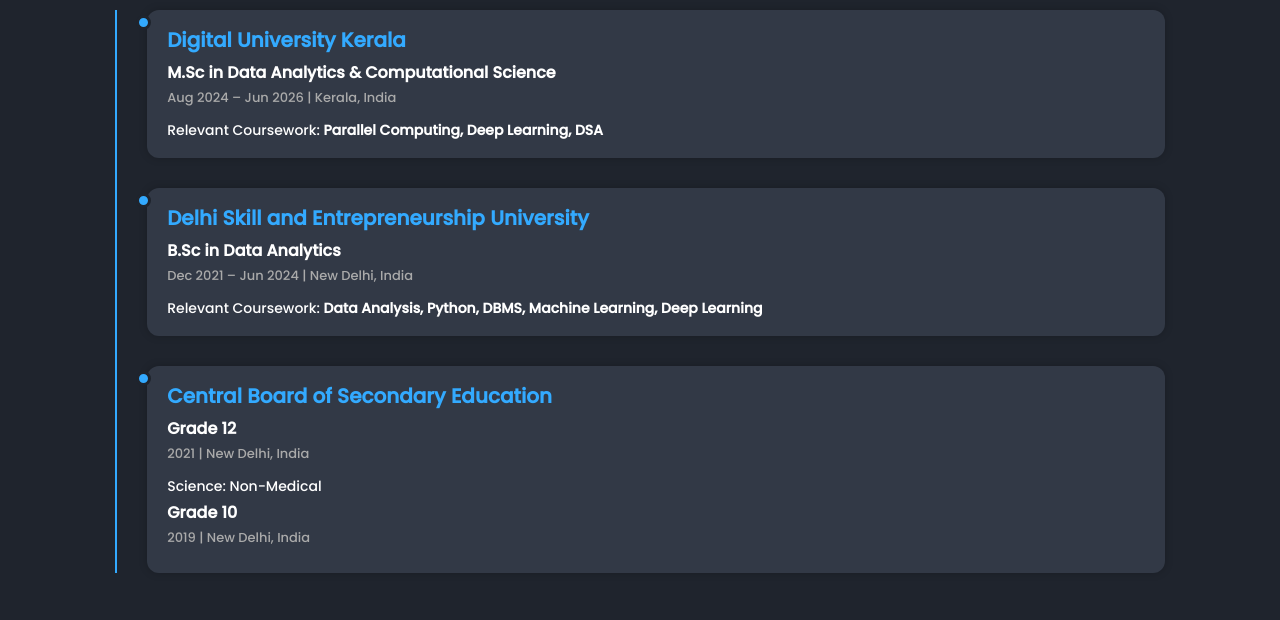
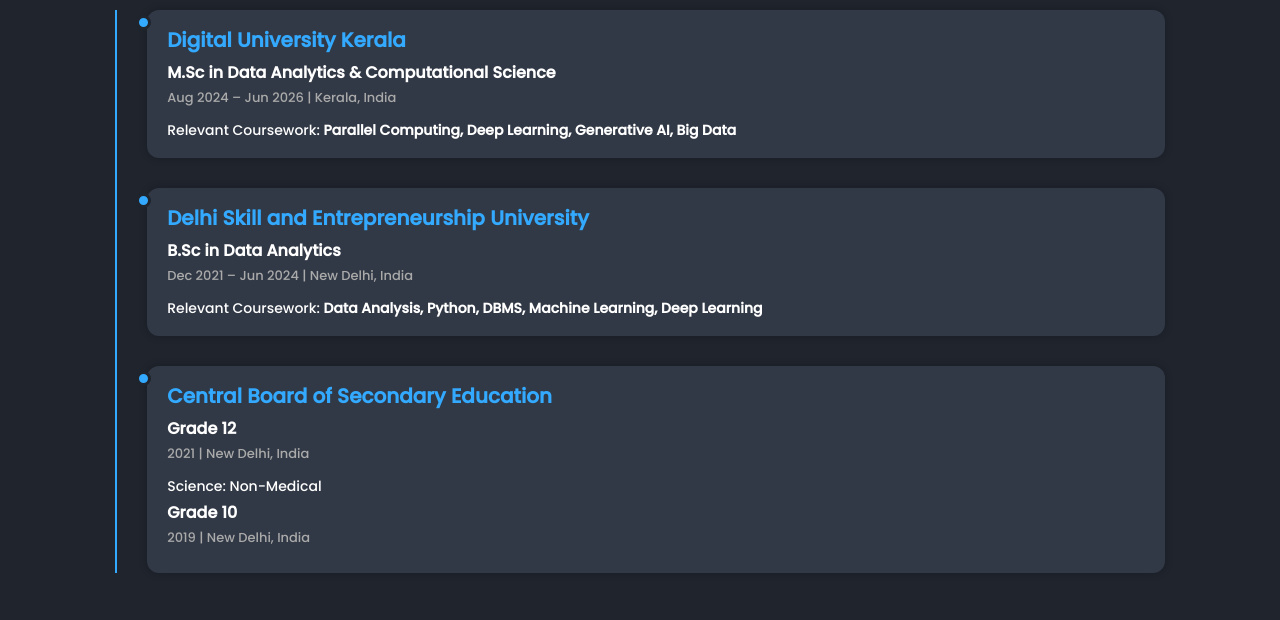
Before and after one commit to Aman18sh/portfolioo, a plain HTML site: page index.html in a window 1280 px wide. Shown: the part 180-800 px from the top of the page. Drawn offline with nearby package versions, Linux system fonts and the light colour scheme.

Commit message:
fichange

```diff
--- a/index.html
+++ b/index.html
@@ -36,7 +36,7 @@
                 <h3>Digital University Kerala</h3>
                 <span class="degree">M.Sc in Data Analytics & Computational Science</span>
                 <span class="duration">Aug 2024 – Jun 2026 | Kerala, India</span>
-                <p>Relevant Coursework: <b>Parallel Computing, Deep Learning, DSA</b></p>
+                <p>Relevant Coursework: <b>Parallel Computing, Deep Learning, Generative AI, Big Data</b></p>
             </div>
         </div>
 
```
